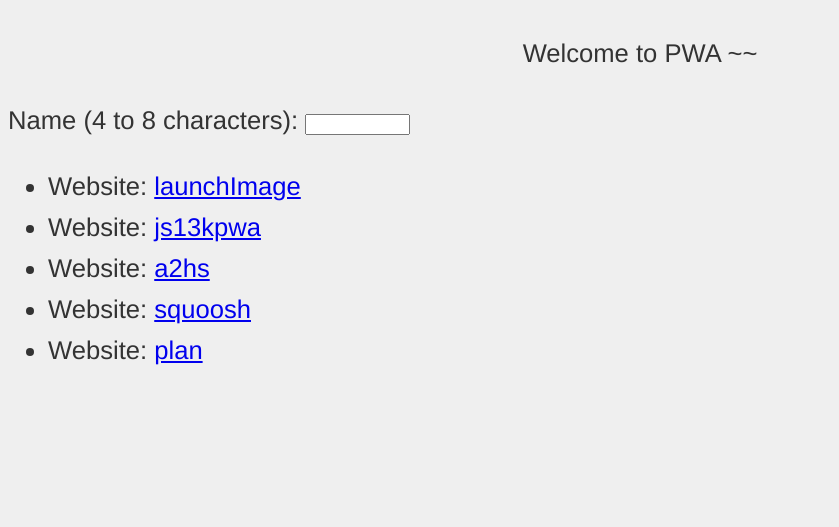
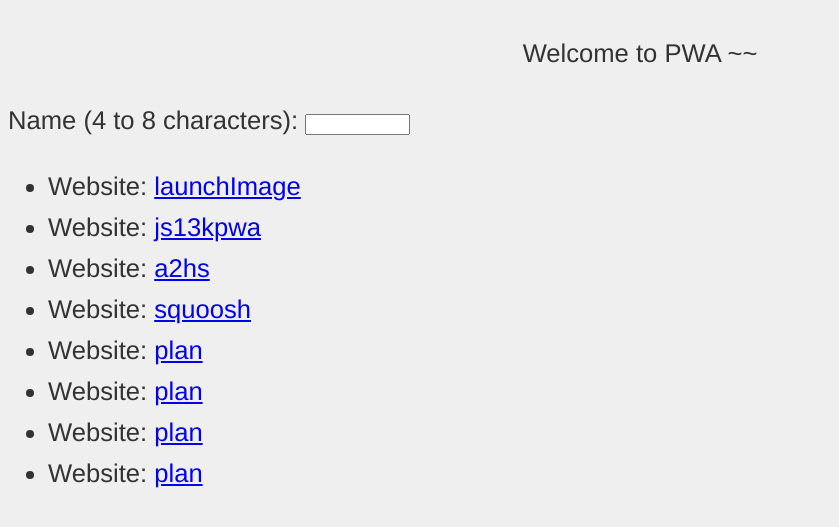
Before and after one commit to YanboCoder/pwa-demos, a website: page minipwa/public/index.html in a window 1280 px wide. Shown: the part 149-676 px from the top of the page, without its empty margins (0-839 px from the left). Drawn offline with Linux system fonts and the light colour scheme.

Commit message:
add link for test

```diff
--- a/minipwa/public/index.html
+++ b/minipwa/public/index.html
@@ -29,6 +29,9 @@
 	<li><span>Website:</span> <a href='https://mdn.github.io/pwa-demos/a2hs/'>a2hs</a></li>
 	<li><span>Website:</span> <a href='https://squoosh.app/'>squoosh</a></li>
 	<li><span>Website:</span> <a href='https://yanbocoder.github.io/pwa-demos/minipwa/public/src/plan.html'>plan</a></li>
+	<li><span>Website:</span> <a href='https://hqtime.huanqiu.com/article/43mJ7ajY9l8?ver=1&app=1&recommend=1&recommend_image=1&fontSize=normal'>plan</a></li>
+	<li><span>Website:</span> <a href='https://rs1.huanqiucdn.cn/dp/api/files/imageDir/89a6d730030cee938862e276be8276b3.png?w=750'>plan</a></li>
+	<li><span>Website:</span> <a href='https://www.baidu.com'>plan</a></li>
 	</ul>
 </body>
 </html>
```
